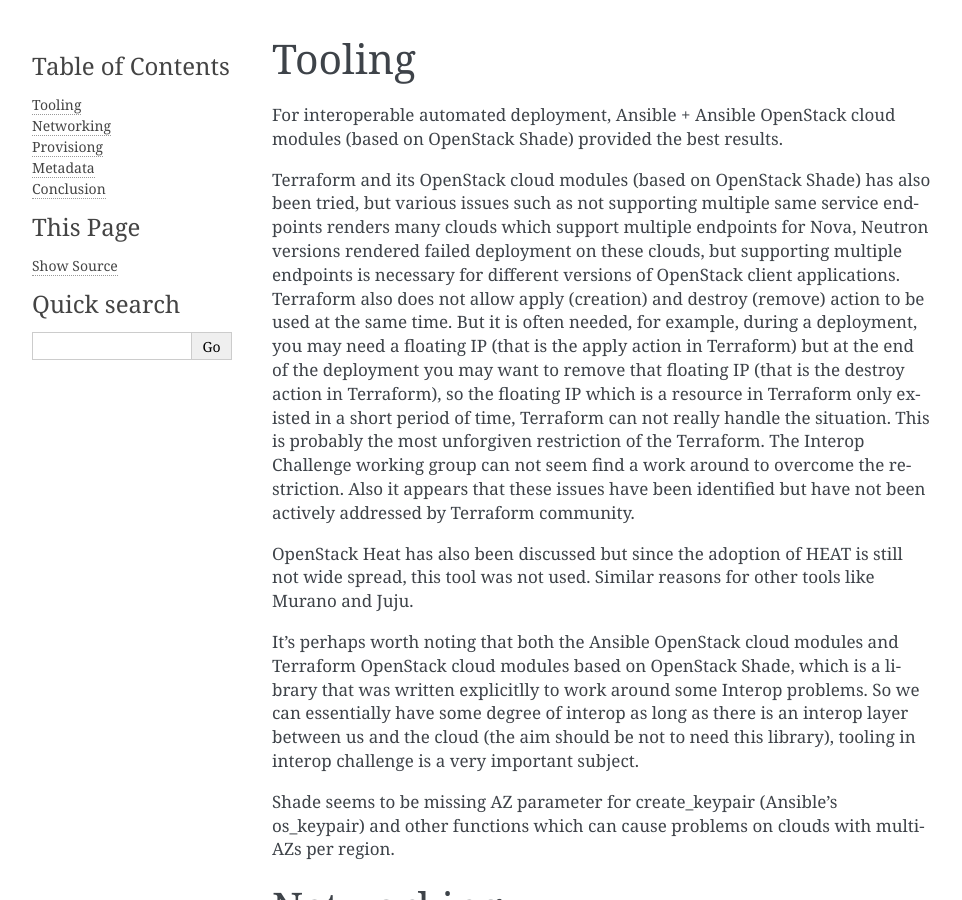
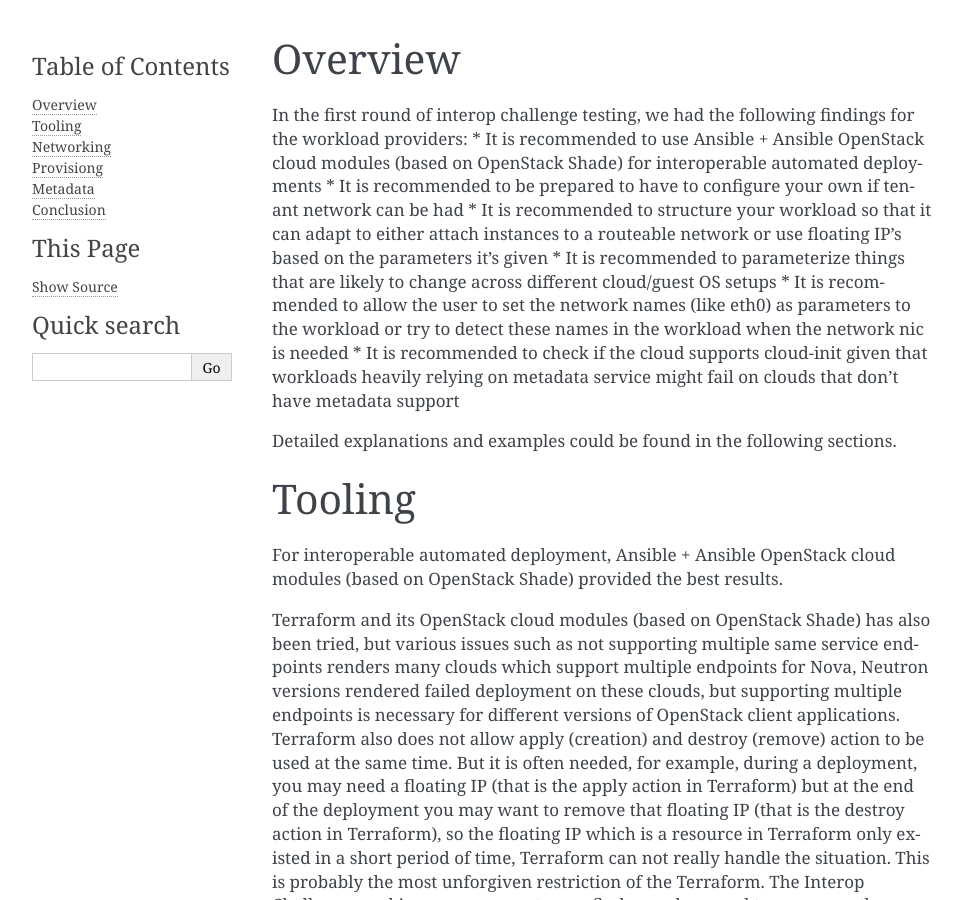
Before and after one commit to openstack-archive/interop-workloads, a Sphinx documentation site: the page built from doc/source/lessonslearnt.rst, in a window 1280 px wide and 900 px high. Shown: the whole window, without its empty margins (148-1110 px from the left). Built offline with Sphinx 7.4.7, drawn with Linux system fonts in a browser that asks for light colours.

Commit message:
Add Overview Section For lessonslearnt document
Change-Id: I37f324353e59426ddf1e223327a72c63ec87efe5

```diff
--- a/doc/source/lessonslearnt.rst
+++ b/doc/source/lessonslearnt.rst
@@ -1,3 +1,26 @@
+Overview
+--------
+
+In the first round of interop challenge testing, we had the following findings
+for the workload providers:
+* It is recommended to use Ansible + Ansible OpenStack cloud modules (based on
+OpenStack Shade) for interoperable automated deployments
+* It is recommended to be prepared to have to configure your own if tenant
+network can be had
+* It is recommended to structure your workload so that it can adapt to either
+attach instances to a routeable network or use floating IP's based on the
+parameters it's given
+* It is recommended to parameterize things that are likely to change across
+different cloud/guest OS setups
+* It is recommended to allow the user to set the network names (like eth0) as
+parameters to the workload or try to detect these names in the workload when the
+network nic is needed
+* It is recommended to check if the cloud supports cloud-init given that workloads
+heavily relying on metadata service might fail on clouds that don't have metadata
+support
+
+Detailed explanations and examples could be found in the following sections.
+
 Tooling
 -------
 
```
